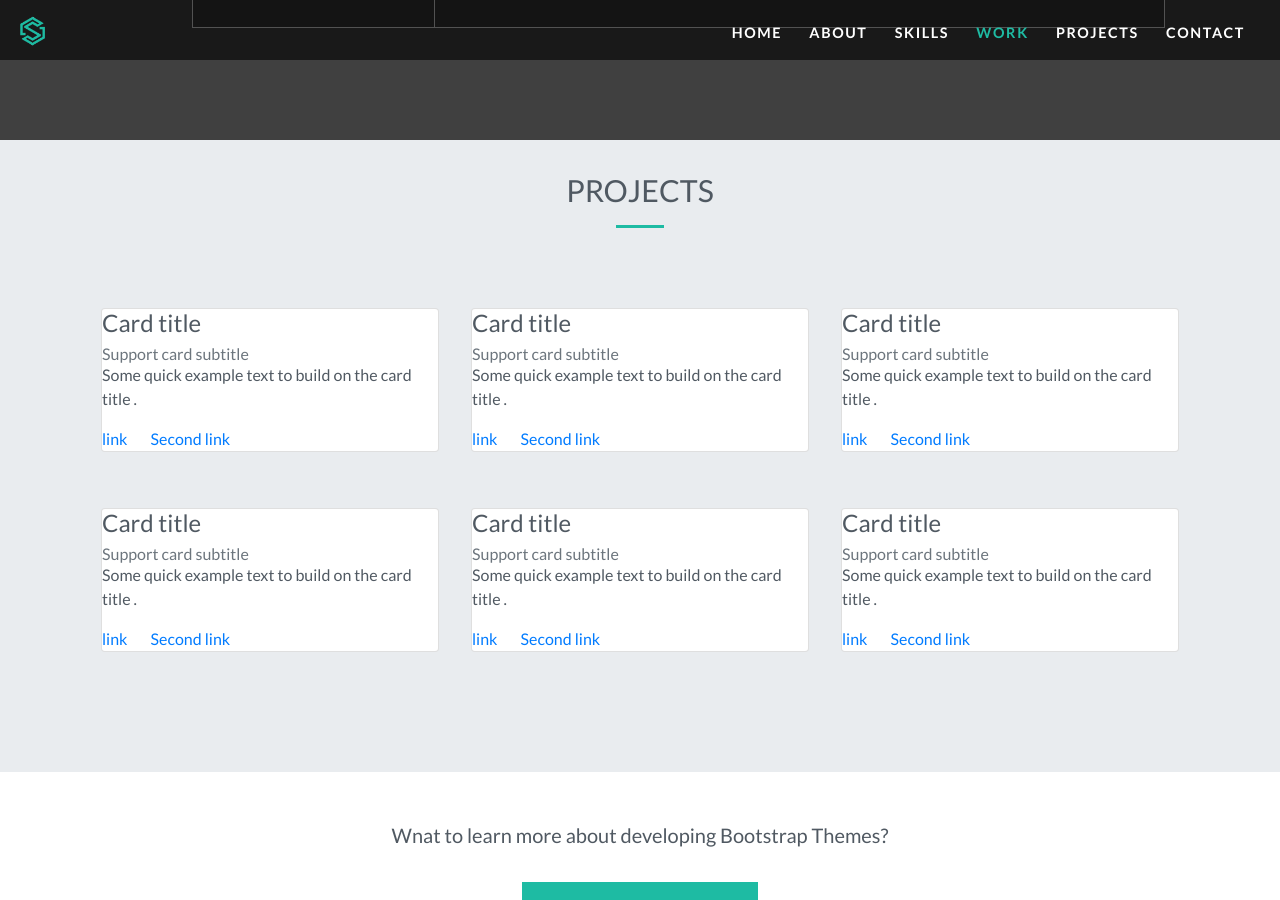
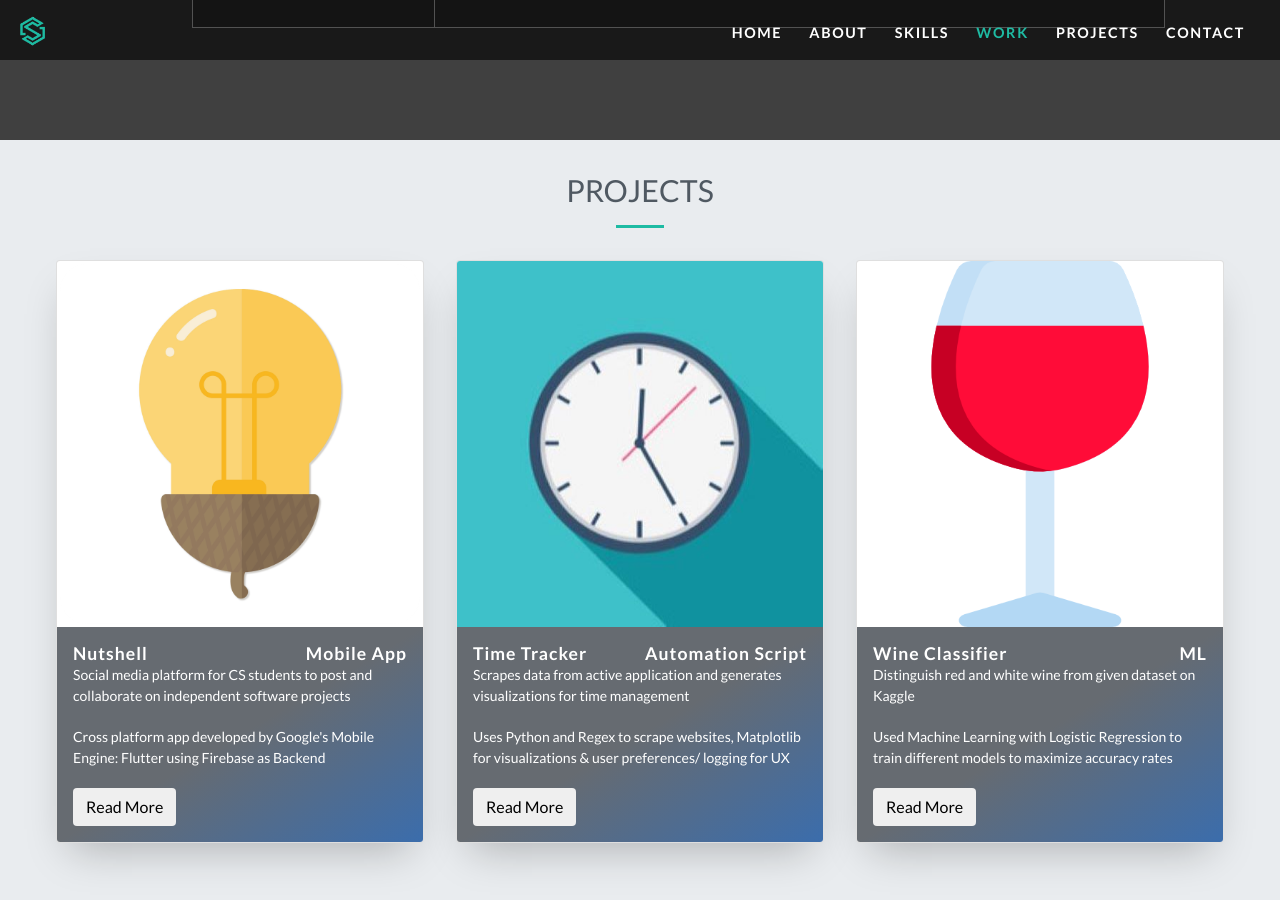
Before and after one commit to ShauryaS99/ShauryaS99.github.io, a Jekyll site: the page myWebsite/index.html, which Jekyll copies as it is, in a window 1280 px wide and 900 px high, scrolled down 2603 px. Built offline with Jekyll 4.4.1, drawn with Linux system fonts in a browser that asks for light colours; nearby versions of some CDN libraries.

Commit message:
finished projects section

```diff
--- a/myWebsite/index.html
+++ b/myWebsite/index.html
@@ -438,128 +438,66 @@
 		<h3 class="heading">Projects</h3>
 		<div class="heading-underline"></div>
 	</div>
-	<!-- Start Row -->
-	<!-- <div class = "row">
-		<div class="col-md-6 clients">
-			<div class = "row">
-				<div class="col-md-4">
-					<img src="img/client1.png">
-				</div>
-				<div class="col-md-8">
-					<blockquote>
-						<i class="fas fa-quote-left"></i>
-						I see Nuno support as more of a partner to my company
-						than a resource. I can pick up the phone and talk to
-						anyone at any time and the way that they interact
-						with us as a business makes it really simple.
-						<hr class="clients-hr">
-						<cite>&#8212; Eric, Small Business Owner</cite>
-					</blockquote>
+<div class="main">
+	<ul class="cards">
+	  <li class="cards_item">
+		<div class="card">
+		  <div class="card_image"><img src="img/nutshell.png"></div>
+		  <div class="card_content">
+			<h2 class = "card_title" style="text-align:left;">
+				Nutshell
+				<span style="float:right;">
+					Mobile App
+				</span>
+			</h2>
+			<p class="card_text">Social media platform for CS students to post and collaborate on independent software projects</p>
+			<p class="card_text">Cross platform app developed by Google's Mobile Engine: Flutter using Firebase as Backend</p>
+			<button class="btn card_btn">Read More</button>
 		  </div>
 		</div>
-		</div>
-		<div class="col-md-6 clients">
-			<div class = "row">
-				<div class="col-md-4">
-					<img src="img/client2.png">
-				</div>
-				<div class="col-md-8">
-					<blockquote>
-						<i class="fas fa-quote-left"></i>
-						I see Nuno support as more of a partner to my company
-						than a resource. I can pick up the phone and talk to
-						anyone at any time and the way that they interact
-						with us as a business makes it really simple.
-						<hr class="clients-hr">
-						<cite>&#8212; Rachel, Professional Photographer</cite>
-					</blockquote>
+	  </li>
+	  <li class="cards_item">
+		<div class="card">
+		  <div class="card_image"><img src="img/time.jpg"></div>
+		  <div class="card_content">
+			<h2 class = "card_title" style="text-align:left;">
+				Time Tracker
+				<span style="float:right;">
+					Automation Script
+				</span>
+			</h2>
+			<p class="card_text">Scrapes data from active application and generates visualizations for time management</p>
+			<p class="card_text">Uses Python and Regex to scrape websites, Matplotlib for visualizations & user preferences/ logging for UX</p>
+			<button class="btn card_btn">Read More</button>
 		  </div>
 		</div>
-		</div>
-	</div> -->
-	<div class="py-5">
-		<div class="container">
-		  <div class="row hidden-md-up">
-			<div class="col-md-4">
+	  </li>
+	  <li class="cards_item">
 		<div class="card">
-				<div class="card-block">
-				  <h4 class="card-title">Card title</h4>
-				  <h6 class="card-subtitle text-muted">Support card subtitle</h6>
-				  <p class="card-text p-y-1">Some quick example text to build on the card title .</p>
-				  <a href="#" class="card-link">link</a>
-				  <a href="#" class="card-link">Second link</a>
+		  <div class="card_image"><img src="img/wine.png"></div>
+		  <div class="card_content">
+			<h2 class = "card_title" style="text-align:left;">
+				Wine Classifier
+				<span style="float:right;">
+					ML
+				</span>
+			</h2>
+			<p class="card_text">Distinguish red and white wine from given dataset on Kaggle</p>
+			<p class="card_text">Used Machine Learning with Logistic Regression to train different models to maximize accuracy rates</p>
+			<button class="btn card_btn">Read More</button>
 		  </div>
 		</div>
-			</div>
-			<div class="col-md-4">
-			  <div class="card">
-				<div class="card-block">
-				  <h4 class="card-title">Card title</h4>
-				  <h6 class="card-subtitle text-muted">Support card subtitle</h6>
-				  <p class="card-text p-y-1">Some quick example text to build on the card title .</p>
-				  <a href="#" class="card-link">link</a>
-				  <a href="#" class="card-link">Second link</a>
+	  </li>
+
+	</ul>
 </div>
 </div>
-			</div>
-			<div class="col-md-4">
-			  <div class="card">
-				<div class="card-block">
-				  <h4 class="card-title">Card title</h4>
-				  <h6 class="card-subtitle text-muted">Support card subtitle</h6>
-				  <p class="card-text p-y-1">Some quick example text to build on the card title .</p>
-				  <a href="#" class="card-link">link</a>
-				  <a href="#" class="card-link">Second link</a>
-				</div>
-			  </div>
-			</div>
-		  </div><br>
-		  <div class="row">
-			<div class="col-md-4">
-			  <div class="card">
-				<div class="card-block">
-				  <h4 class="card-title">Card title</h4>
-				  <h6 class="card-subtitle text-muted">Support card subtitle</h6>
-				  <p class="card-text p-y-1">Some quick example text to build on the card title .</p>
-				  <a href="#" class="card-link">link</a>
-				  <a href="#" class="card-link">Second link</a>
-				</div>
-			  </div>
-			</div>
-			<div class="col-md-4">
-			  <div class="card">
-				<div class="card-block">
-				  <h4 class="card-title">Card title</h4>
-				  <h6 class="card-subtitle text-muted">Support card subtitle</h6>
-				  <p class="card-text p-y-1">Some quick example text to build on the card title .</p>
-				  <a href="#" class="card-link">link</a>
-				  <a href="#" class="card-link">Second link</a>
-				</div>
-			  </div>
-			</div>
-			<div class="col-md-4">
-			  <div class="card">
-				<div class="card-block">
-				  <h4 class="card-title">Card title</h4>
-				  <h6 class="card-subtitle text-muted">Support card subtitle</h6>
-				  <p class="card-text p-y-1">Some quick example text to build on the card title .</p>
-				  <a href="#" class="card-link">link</a>
-				  <a href="#" class="card-link">Second link</a>
-				</div>
-			  </div>
-			</div>
-		  </div>
-		</div>
-	  </div>
-	<!-- End Row -->
-</div>
 <!-- End Jumbotron -->
-<div class="col-12 narrow text-center">
-	<p class = "lead">Wnat to learn more about developing Bootstrap Themes?</p>
+<!-- <div class="col-12 narrow text-center">
+	<p class = "lead">Want to learn more about Shaurya?</p>
 	<a class = "btn btn-secondary btn-md" href="https://people.eecs.berkeley.edu/~jrs/189/lec/12.pdf"
-	target="_blank">Bootstrap Course</a>
-</div>
-
+	target="_blank">LinkedIn</a>
+</div> -->
 </div>
 <!--- End Projects Section -->
 
--- a/myWebsite/style.css
+++ b/myWebsite/style.css
@@ -287,17 +287,98 @@ h3.heading {
 }
 
 /* Projects */
-.clients img {
+.main {
+  max-width: 1200px;
+  margin: 0 auto;
+  box-sizing: border-box;
+}
+
+.main img {
+  height: auto;
+  max-width: 100%;
+  vertical-align: middle;
+}
+
+.main btn {
+  color: #ffffff;
+  padding: 0.8rem;
+  font-size: 14px;
+  text-transform: uppercase;
+  border-radius: 4px;
+  font-weight: 400;
+  display: block;
   width: 100%;
-  border-radius: 50%;
+  cursor: pointer;
+  border: 1px solid rgba(255, 255, 255, 0.2);
+  background: transparent;
 }
-blockquote .svg-inline--fa {
-  color: #1ebba3;
-  margin: 1rem;
+
+.main btn:hover {
+  background-color: rgba(255, 255, 255, 0.12);
 }
-.clients-hr {
-  border-top: .05rem solid #1ebba3;
+
+.cards {
+  display: flex;
+  flex-wrap: wrap;
+  list-style: none;
+  margin: 0;
+  padding: 0;
 }
+
+.cards_item {
+  display: flex;
+  padding: 1rem;
+}
+
+@media (min-width: 40rem) {
+  .cards_item {
+    width: 50%;
+  }
+}
+
+@media (min-width: 56rem) {
+  .cards_item {
+    width: 33.3333%;
+  }
+}
+
+.card {
+  background-color: white;
+  border-radius: 0.25rem;
+  box-shadow: 0 20px 40px -14px rgba(0, 0, 0, 0.25);
+  display: flex;
+  flex-direction: column;
+  overflow: hidden;
+}
+
+.card_content {
+  padding: 1rem;
+  background: linear-gradient(to bottom right, #666b71 50%, #3b6dac 100%);
+
+}
+
+.card_title {
+  color: #ffffff;
+  font-size: 1.1rem;
+  font-weight: 700;
+  letter-spacing: 1px;
+  text-transform: capitalize;
+  margin: 0px;
+}
+
+.card_text {
+  color: #ffffff;
+  font-size: 0.875rem;
+  line-height: 1.5;
+  margin-bottom: 1.25rem;
+  font-weight: 400;
+}
+
+
+
+
+
+
 
 /* Contact */
 footer {
@@ -310,16 +391,19 @@ footer img {
   height: 3rem;
   margin: 1.5rem 0;
 }
-footer a {
-  color: white;
-}
+
 footer svg.svg-inline--fa {
-  font-size: 1.6rem;
-  margin: 1.2rem .5rem 0 0;
+  font-size: 3.6rem;
+  display: inline-block;
+  margin: 1.2rem 1.5rem 0 1.5rem;
 }
 footer svg.svg-inline--fa:hover {
   color: #1ebba3!important;
 }
+footer a {
+  color: white;
+}
+
 hr.socket {
   width: 100%;
   border-top: .2rem solid #666b71;
```
Also changed, not shown: myWebsite/img/nutshell.png (added), myWebsite/img/time.jpg (added), myWebsite/img/wine.png (added). Lines whose indentation alone changed are shown as unchanged.
